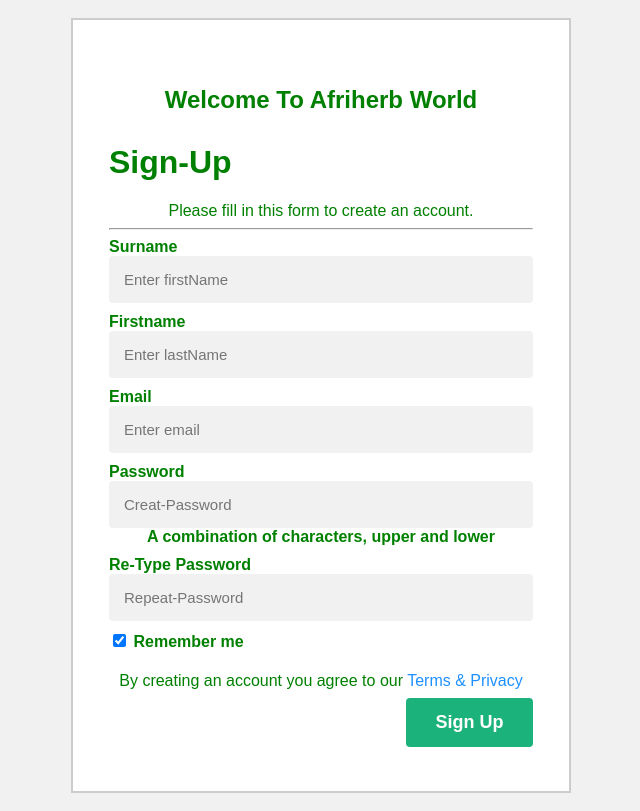
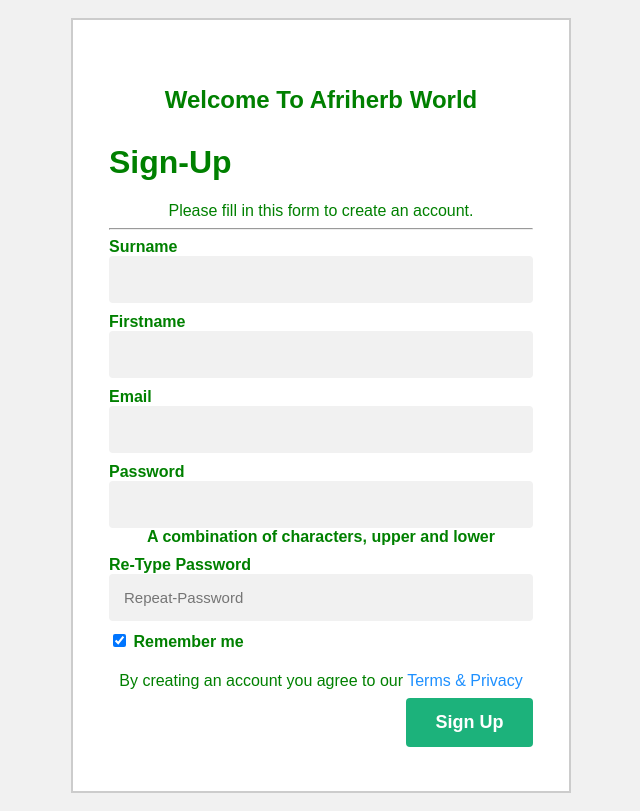
Before and after one commit to CodeX1991/afriherb, a Python web app: template templates/sign-up.html in a window 1280 px wide. Shown: the whole page, without its empty margins (319-959 px from the left). Run offline with Jinja, Linux system fonts and the light colour scheme; the template is opened without the code that fills it, so the values that code supplies are empty.

Commit message:
portfolio second commit

```diff
--- a/templates/sign-up.html
+++ b/templates/sign-up.html
@@ -17,20 +17,20 @@
             <hr>
 
             <label for="surname"><b>Surname</b>
-            <input type="text" placeholder="Enter firstName" name="firstname" required>
+            <input type="text" placeholder="" name="firstname" required>
         </label>
 
             <label for="lastname"><b>Firstname</b>
-            <input type="text" placeholder="Enter lastName" name="lastname" required>
+            <input type="text" placeholder="" name="lastname" required>
         </label>
 
             <label for="email"><b>Email</b>
-            <input type="email" placeholder="Enter email" name="email" required>
+            <input type="email" placeholder="" name="email" required>
         </label>
 
 
             <label for="psw"><b>Password</b>
-            <input type="password" placeholder="Creat-Password" name="email" required>
+            <input type="password" placeholder="" name="email" required>
             <p> A combination of characters, upper and lower</p>
         </label>
 
```
